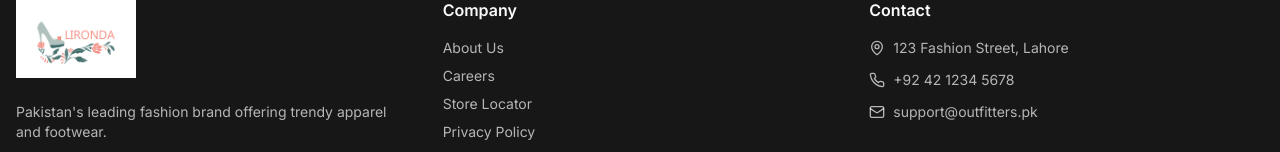
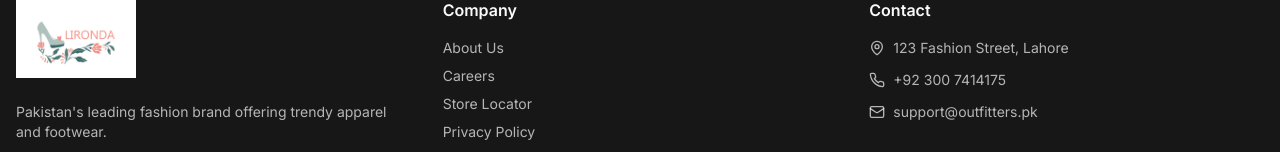
Before and after one commit to devtalhaa/Outfitters-, a Next.js app: page / in a window 1280 px wide. Shown: the part 1702-1854 px from the top of the page. Built offline with nearby package versions, Linux system fonts and the light colour scheme; no server answers; the database is empty.

Commit message:
Update WhatsApp number to 03007414175

```diff
--- a/components/footer.tsx
+++ b/components/footer.tsx
@@ -144,7 +144,7 @@ export function Footer() {
               </li>
               <li className="flex items-center gap-2">
                 <Phone className="h-3.5 w-3.5 sm:h-4 sm:w-4 shrink-0" />
-                <span>+92 42 1234 5678</span>
+                <span>+92 300 7414175</span>
               </li>
               <li className="flex items-center gap-2">
                 <Mail className="h-3.5 w-3.5 sm:h-4 sm:w-4 shrink-0" />
--- a/components/whatsapp-button.tsx
+++ b/components/whatsapp-button.tsx
@@ -3,7 +3,7 @@ import Link from "next/link"
 export function WhatsAppButton() {
   return (
     <Link
-      href="https://wa.me/923477414179"
+      href="https://wa.me/923007414175"
       target="_blank"
       rel="noopener noreferrer"
       className="fixed bottom-6 right-6 z-50 flex h-14 w-14 items-center justify-center rounded-full bg-[#25D366] text-white shadow-lg transition-transform hover:scale-110 hover:shadow-xl"
```
